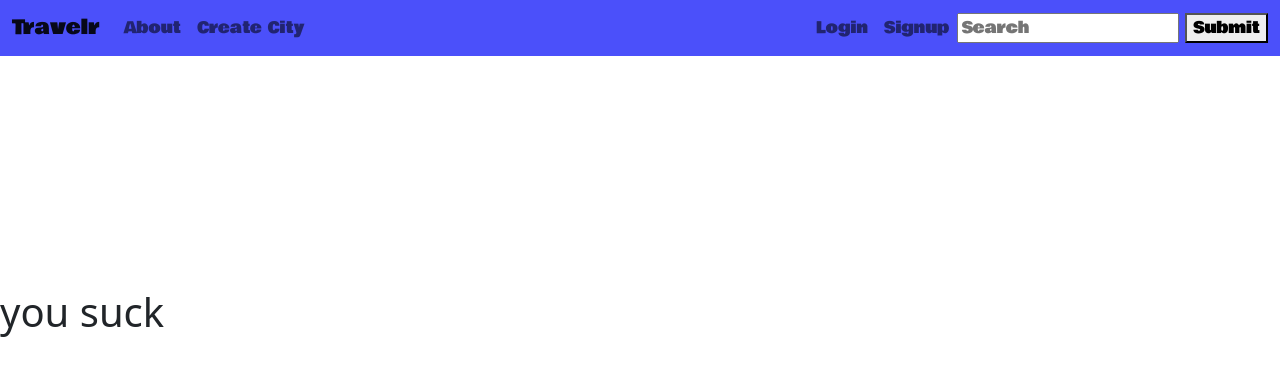
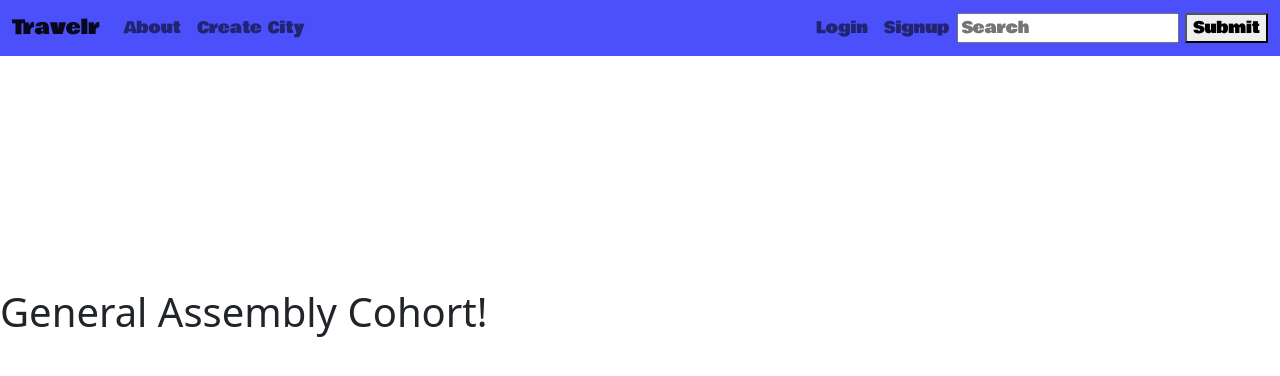
Before and after one commit to tmarra122333/travelr, a Django app: page /about/ in a window 1280 px wide. Shown: the top 376 px of the page. Run offline with Django 4.2, Linux system fonts and the light colour scheme.

Commit message:
Thomas Update for project 3

```diff
--- a/main_app/static/styles/main.css
+++ b/main_app/static/styles/main.css
@@ -101,6 +101,7 @@ a:visited {
     margin: 20px;
     /* color: #ef0041; */
     color: #4b50fa;
+    margin-top: 300px;
 }
 
 .profile-container {
--- a/main_app/templates/about.html
+++ b/main_app/templates/about.html
@@ -7,7 +7,7 @@
 <div class="pt-5"></div>
 <div class="pt-5"></div>
 <div class="pt-5"></div>
-<h1 class="header">you suck</h1>
+<h1 class="header">General Assembly Cohort!</h1>
 </body>
 </html>
 {% endblock %}
```
